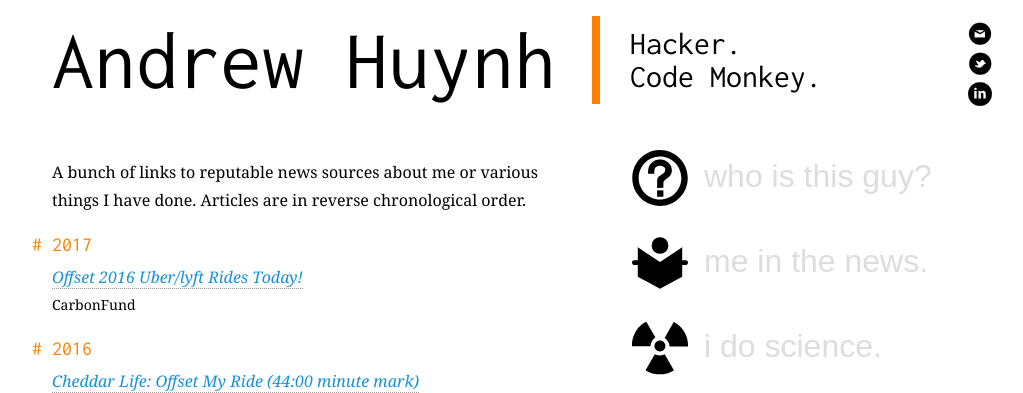
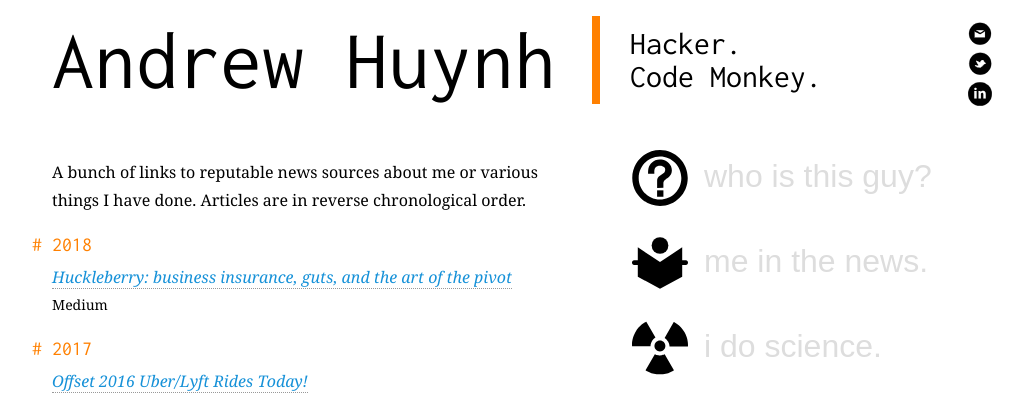
Before and after one commit to a5huynh/athlabs.com, a Jekyll site: the page built from about/news/index.md, in a window 1280 px wide and 900 px high, cut to the strip 0-393 px from the top of the window. Shown: the whole strip, without its empty margins (118-1141 px from the left). Built offline with Jekyll 4.4.1, drawn with Linux system fonts in a browser that asks for light colours; nearby versions of some CDN libraries; some web fonts are replaced; some of the changed text lies outside the part shown.

Commit message:
Adding a link to Huckleberry launch news

```diff
--- a/about/news/index.md
+++ b/about/news/index.md
@@ -1,13 +1,20 @@
 ---
 title: me in the news
-last_updated: 2017/11/14
+last_updated: 2019/07/17
 
 clippings:
+  -
+    year: 2018
+    items:
+      -
+        title: "Huckleberry: business insurance, guts, and the art of the pivot"
+        link: "https://medium.com/uncorkcapital/huckleberry-business-insurance-guts-and-the-art-of-the-pivot-2937a0461a75"
+        publication: Medium
   -
     year: 2017
     items:
       -
-        title: Offset 2016 Uber/lyft Rides Today!
+        title: Offset 2016 Uber/Lyft Rides Today!
         link: "https://carbonfund.org/2017/01/05/offset-2016-uberlyft-rides-today/"
         publication: CarbonFund
   -
```
